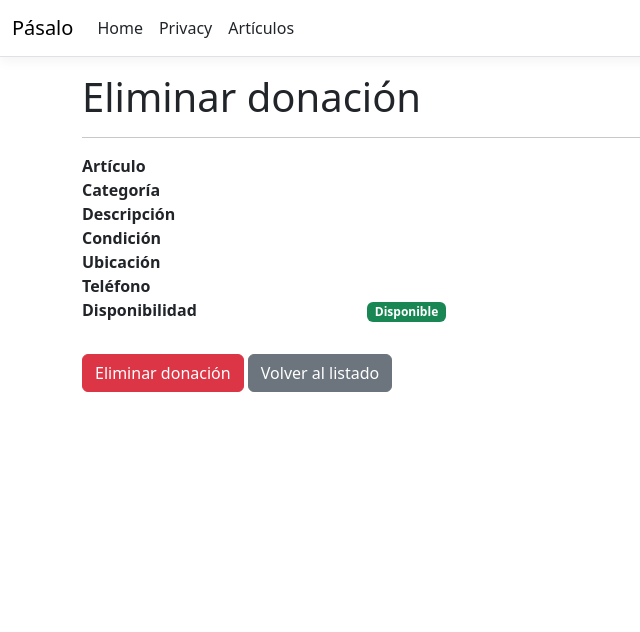
After one commit to alenj-1/Tarea-3_ProgramacionIII_Prueba, an ASP.NET Core app: template Pásalo/Views/Articulos/Delete.cshtml in a window 1280 px wide. The commit adds this page. Shown: the top 632 px of the page, without its empty margins (0-640 px from the left). Run offline with ASP.NET Core 8, Linux system fonts and the light colour scheme; the template is opened without the code that fills it, so the values that code supplies are empty; style sheets or scripts are compiled from the project's sources.

Commit message:
Implementada la eliminación de las donaciones de artículos

```diff
--- /dev/null
+++ b/Pásalo/Views/Articulos/Delete.cshtml
@@ -0,0 +1,51 @@
+@model Pásalo.Models.Articulo
+
+@{
+    ViewData["Title"] = "Eliminar donación";
+}
+
+<h1>Eliminar donación</h1>
+
+<hr />
+
+<dl class="row">
+    <dt class="col-sm-3">Artículo</dt>
+    <dd class="col-sm-9">@Model.Nombre</dd>
+
+    <dt class="col-sm-3">Categoría</dt>
+    <dd class="col-sm-9">@Model.Categoria</dd>
+
+    <dt class="col-sm-3">Descripción</dt>
+    <dd class="col-sm-9">@Model.Descripcion</dd>
+
+    <dt class="col-sm-3">Condición</dt>
+    <dd class="col-sm-9">@Model.Condicion</dd>
+
+    <dt class="col-sm-3">Ubicación</dt>
+    <dd class="col-sm-9">@Model.Ubicacion</dd>
+
+    <dt class="col-sm-3">Teléfono</dt>
+    <dd class="col-sm-9">@Model.Telefono</dd>
+
+    <dt class="col-sm-3">Disponibilidad</dt>
+    <dd class="col-sm-9">
+        @if (Model.Disponible)
+        {
+            <span class="badge bg-success">Disponible</span>
+        }
+        else
+        {
+            <span class="badge bg-secondary">Donado</span>
+        }
+    </dd>
+</dl>
+
+<form asp-action="Delete" asp-route-id="@Model.Id" method="post" class="mt-4" onsubmit="return confirm('¿Estás seguro de que deseas eliminar este artículo?\n\nEsta acción no se puede deshacer.');">
+    <button type="submit" class="btn btn-danger">
+        Eliminar donación
+    </button>
+
+    <a asp-action="Index" class="btn btn-secondary">
+        Volver al listado
+    </a>
+</form>
--- a/Pásalo/Views/Articulos/Index.cshtml
+++ b/Pásalo/Views/Articulos/Index.cshtml
@@ -71,6 +71,10 @@ else
                         <a asp-action="Edit" asp-route-id="@articulo.Id" class="btn btn-warning btn-sm">
                             Editar
                         </a>
+
+                        <a asp-action="Delete" asp-route-id="@articulo.Id" class="btn btn-danger btn-sm">
+                            Eliminar
+                        </a>
                     </td>
                 </tr>
             }
```
Also changed, not shown: Pásalo/Controllers/ArticulosController.cs (+34 -0 lines).
